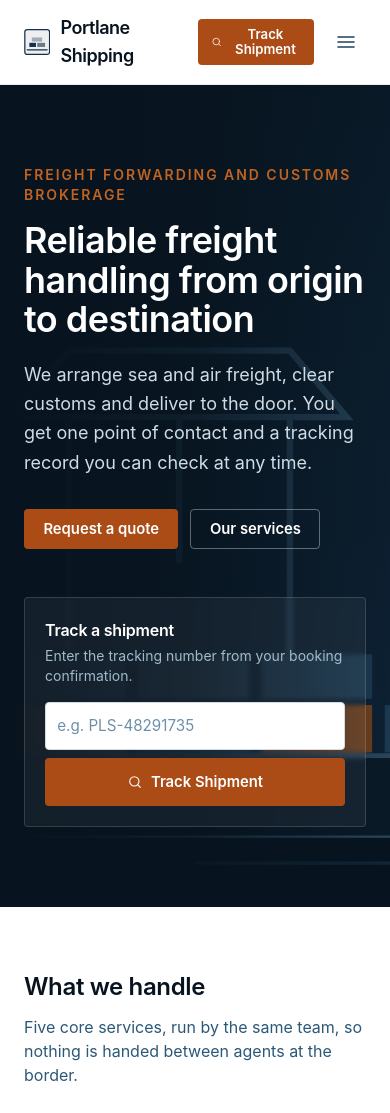
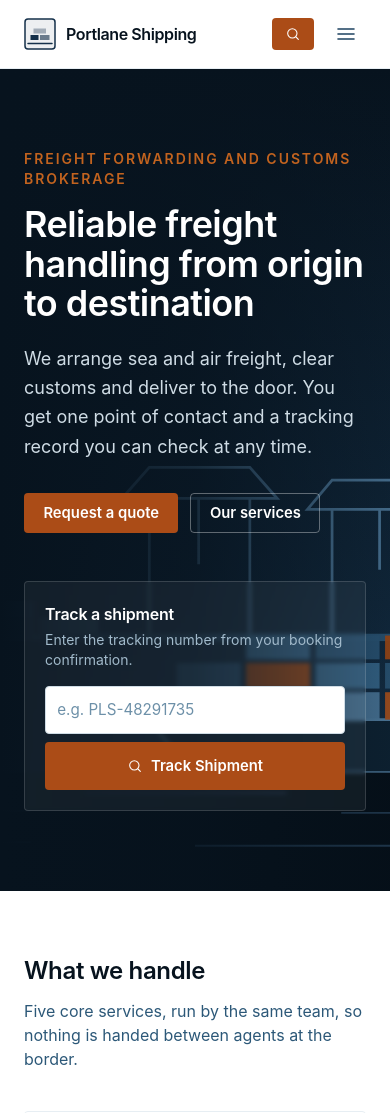
Before and after one commit to G33l0/SteeringFreight, a Laravel app: page / in a window 390 px wide. Shown: the top 1113 px of the page. Run offline with Laravel 12, Linux system fonts and the light colour scheme; data comes from the database, SQL or seed files in the repository; style sheets or scripts are compiled from the project's sources; some libraries are stand-ins or nearby versions.

Commit message:
Fix the CSS cascade and tune the hero and services layouts
Screenshot review at desktop and mobile widths turned up a real bug: the
shared component classes (.btn, .input, .badge) sat outside a cascade layer,
so they beat Tailwind utilities. A "hidden sm:inline-flex" button, for
example, stayed visible on mobile. Moving them into the components layer
puts utilities back on top.

Also from that review:

- Redrew the hero artwork on a wider canvas and moved the terminal scene to
  the right of the copy, so the vessel and cranes read at a sensible scale
  instead of being cropped into abstract lines.
- Compact icon-only tracking button below the small breakpoint, and stopped
  the wordmark wrapping onto two lines on narrow screens.
- Services list: when no photograph has been uploaded, drop the empty image
  column and lead with the service icon rather than showing a blank panel.

Co-Authored-By: Claude Opus 5 <noreply@anthropic.com>
Claude-Session: https://claude.ai/code/session_01GMvw86AYLQXAqkTVr7Q1Cu

```diff
--- a/resources/views/components/art/harbour.blade.php
+++ b/resources/views/components/art/harbour.blade.php
@@ -1,62 +1,91 @@
 @props(['class' => ''])
 
-{{-- Harbour scene used behind the hero when no photograph has been uploaded. --}}
-<svg {{ $attributes->merge(['class' => $class]) }} viewBox="0 0 1200 520" preserveAspectRatio="xMidYMax slice"
-     fill="none" role="img" aria-label="Illustration of a container terminal with gantry cranes and a moored vessel">
+{{-- Container terminal drawn in line and block form, used behind the hero when
+     no photograph has been uploaded in the site settings. --}}
+<svg {{ $attributes->merge(['class' => $class]) }} viewBox="0 0 1800 900" preserveAspectRatio="xMidYMax slice"
+     fill="none" role="img" aria-label="Illustration of a container terminal with gantry cranes and a moored container vessel">
     <defs>
-        <linearGradient id="sky" x1="0" y1="0" x2="0" y2="1">
-            <stop offset="0%" stop-color="#0c1f2e"/>
-            <stop offset="100%" stop-color="#14304a"/>
+        <linearGradient id="harbour-sky" x1="0" y1="0" x2="0" y2="1">
+            <stop offset="0%" stop-color="#07131e"/>
+            <stop offset="65%" stop-color="#102639"/>
+            <stop offset="100%" stop-color="#173450"/>
         </linearGradient>
     </defs>
 
-    <rect width="1200" height="520" fill="url(#sky)"/>
+    <rect width="1800" height="900" fill="url(#harbour-sky)"/>
 
-    {{-- Distant skyline --}}
-    <g fill="#1d4160" opacity="0.55">
-        <rect x="40" y="250" width="46" height="120"/>
-        <rect x="96" y="286" width="30" height="84"/>
-        <rect x="136" y="264" width="54" height="106"/>
-        <rect x="1010" y="272" width="40" height="98"/>
-        <rect x="1060" y="248" width="58" height="122"/>
-        <rect x="1128" y="288" width="34" height="82"/>
+    <g transform="translate(430,0)">
+    {{-- Skyline --}}
+    <g fill="#24506f" opacity="0.6">
+        <rect x="150" y="520" width="34" height="98"/>
+        <rect x="192" y="548" width="22" height="70"/>
+        <rect x="222" y="530" width="40" height="88"/>
+        <rect x="1470" y="540" width="30" height="78"/>
+        <rect x="1508" y="516" width="44" height="102"/>
+        <rect x="1560" y="550" width="26" height="68"/>
     </g>
 
     {{-- Gantry cranes --}}
-    <g stroke="#446e8c" stroke-width="4" opacity="0.85">
-        <path d="M250 370V190h150v180M250 190h-40l40-46h150l40 46h-40M325 190v100"/>
-        <path d="M520 370V210h140v160M520 210h-36l36-42h140l36 42h-36M590 210v92"/>
-        <path d="M790 370V196h150v174M790 196h-40l40-44h150l40 44h-40M865 196v96"/>
+    <g stroke="#4f7a9c" stroke-width="3" opacity="0.9">
+        <path d="M420 618V470h110v148M420 470h-30l30-34h110l30 34h-30M474 470v72"/>
+        <path d="M620 618V482h104v136M620 482h-27l27-32h104l27 32h-27M672 482v66"/>
+        <path d="M820 618V472h110v146M820 472h-30l30-34h110l30 34h-30M874 472v70"/>
+        <path d="M1020 618V484h104v134M1020 484h-27l27-32h104l27 32h-27M1072 484v64"/>
+    </g>
+
+    {{-- Quay --}}
+    <rect y="618" width="1800" height="8" fill="#2c5878" opacity="0.85"/>
+
+    {{-- Stacked containers on the quay --}}
+    <g opacity="0.85">
+        <rect x="230" y="582" width="64" height="18" fill="#36678a"/>
+        <rect x="230" y="600" width="64" height="18" fill="#2a5474"/>
+        <rect x="300" y="600" width="64" height="18" fill="#36678a"/>
+        <rect x="1330" y="582" width="64" height="18" fill="#2a5474"/>
+        <rect x="1330" y="600" width="64" height="18" fill="#36678a"/>
+        <rect x="1400" y="600" width="64" height="18" fill="#2a5474"/>
     </g>
 
     {{-- Vessel --}}
     <g>
-        <path d="M300 424h620l-42 52H342z" fill="#0c1f2e" stroke="#446e8c" stroke-width="3"/>
-        <rect x="808" y="360" width="86" height="64" fill="#14304a" stroke="#446e8c" stroke-width="3"/>
-        <rect x="822" y="374" width="16" height="14" fill="#a2bacb" opacity="0.75"/>
-        <rect x="848" y="374" width="16" height="14" fill="#a2bacb" opacity="0.75"/>
-        <g fill="#c2631f">
-            <rect x="330" y="392" width="70" height="30"/>
-            <rect x="486" y="392" width="70" height="30"/>
-            <rect x="642" y="392" width="70" height="30"/>
+        <path d="M420 712h700l-46 58H466z" fill="#0d2131" stroke="#4f7a9c" stroke-width="3"/>
+        <rect x="1010" y="644" width="86" height="68" fill="#1b3d59" stroke="#4f7a9c" stroke-width="3"/>
+        <g fill="#a2bacb" opacity="0.6">
+            <rect x="1024" y="660" width="16" height="12"/>
+            <rect x="1052" y="660" width="16" height="12"/>
+            <rect x="1024" y="682" width="16" height="12"/>
+            <rect x="1052" y="682" width="16" height="12"/>
         </g>
-        <g fill="#2c5878">
-            <rect x="408" y="392" width="70" height="30"/>
-            <rect x="564" y="392" width="70" height="30"/>
-            <rect x="720" y="392" width="70" height="30"/>
-            <rect x="330" y="360" width="70" height="28"/>
-            <rect x="486" y="360" width="70" height="28"/>
-            <rect x="642" y="360" width="70" height="28"/>
-        </g>
-        <g fill="#446e8c" opacity="0.7">
-            <rect x="408" y="360" width="70" height="28"/>
-            <rect x="564" y="360" width="70" height="28"/>
+
+        {{-- Deck cargo --}}
+        <g opacity="0.95">
+            <rect x="450" y="682" width="70" height="30" fill="#a8501d"/>
+            <rect x="526" y="682" width="70" height="30" fill="#36678a"/>
+            <rect x="602" y="682" width="70" height="30" fill="#4a7699"/>
+            <rect x="678" y="682" width="70" height="30" fill="#a8501d"/>
+            <rect x="754" y="682" width="70" height="30" fill="#36678a"/>
+            <rect x="830" y="682" width="70" height="30" fill="#4a7699"/>
+            <rect x="906" y="682" width="70" height="30" fill="#2a5474"/>
+
+            <rect x="450" y="650" width="70" height="28" fill="#2a5474"/>
+            <rect x="526" y="650" width="70" height="28" fill="#9c4715"/>
+            <rect x="602" y="650" width="70" height="28" fill="#36678a"/>
+            <rect x="678" y="650" width="70" height="28" fill="#2a5474"/>
+            <rect x="754" y="650" width="70" height="28" fill="#4a7699"/>
+            <rect x="830" y="650" width="70" height="28" fill="#36678a"/>
+
+            <rect x="526" y="620" width="70" height="26" fill="#36678a"/>
+            <rect x="602" y="620" width="70" height="26" fill="#2a5474"/>
+            <rect x="678" y="620" width="70" height="26" fill="#9c4715"/>
+            <rect x="754" y="620" width="70" height="26" fill="#2a5474"/>
         </g>
     </g>
 
-    {{-- Quay and water --}}
-    <rect y="476" width="1200" height="44" fill="#07131e"/>
-    <g stroke="#2c5878" stroke-width="2" opacity="0.5">
-        <path d="M60 492h180M280 502h240M600 492h190M840 504h260"/>
+    </g>
+
+    {{-- Water --}}
+    <rect y="770" width="1800" height="130" fill="#050f18"/>
+    <g stroke="#3d6382" stroke-width="2" opacity="0.5">
+        <path d="M120 792h240M420 812h300M780 792h220M1060 814h340M300 846h420M900 850h380"/>
     </g>
 </svg>
--- a/resources/views/components/logo.blade.php
+++ b/resources/views/components/logo.blade.php
@@ -10,7 +10,7 @@
         <img src="{{ $logo }}" alt="{{ $name }}" class="h-9 w-auto">
     @else
         <x-brand-mark class="h-8 w-8 {{ $tone === 'light' ? 'text-white' : 'text-ink-800' }}" />
-        <span class="font-display text-lg font-semibold tracking-tight {{ $tone === 'light' ? 'text-white' : 'text-ink-950' }}">
+        <span class="whitespace-nowrap font-display text-base font-semibold tracking-tight sm:text-lg {{ $tone === 'light' ? 'text-white' : 'text-ink-950' }}">
             {{ $name }}
         </span>
     @endif
--- a/resources/views/components/site/header.blade.php
+++ b/resources/views/components/site/header.blade.php
@@ -65,6 +65,10 @@
                     Track Shipment
                 </a>
 
+                <a href="{{ route('track.index') }}" class="btn btn-primary btn-sm sm:hidden" aria-label="Track a shipment">
+                    <x-icon name="search" class="h-4 w-4" />
+                </a>
+
                 <button type="button" @click="open = ! open" class="rounded p-2 text-ink-700 lg:hidden"
                         :aria-expanded="open.toString()" aria-controls="mobile-nav" aria-label="Toggle navigation">
                     <x-icon name="menu" class="h-6 w-6" x-show="! open" />
--- a/resources/views/public/home.blade.php
+++ b/resources/views/public/home.blade.php
@@ -16,9 +16,9 @@
             @if ($heroImage)
                 <img src="{{ $heroImage }}" alt="" class="h-full w-full object-cover opacity-40">
             @else
-                <x-art.harbour class="h-full w-full object-cover opacity-90" />
+                <x-art.harbour class="h-full w-full object-cover" />
             @endif
-            <div class="absolute inset-0 bg-gradient-to-r from-ink-950 via-ink-950/85 to-ink-950/40"></div>
+            <div class="absolute inset-0 bg-gradient-to-r from-ink-950 via-ink-950/75 to-ink-950/10"></div>
         </div>
 
         <div class="mx-auto max-w-6xl px-6 py-20 sm:py-28">
```
Also changed, not shown: resources/css/app.css (+8 -2 lines), resources/views/public/services/index.blade.php (+14 -10 lines), 3 other files.
